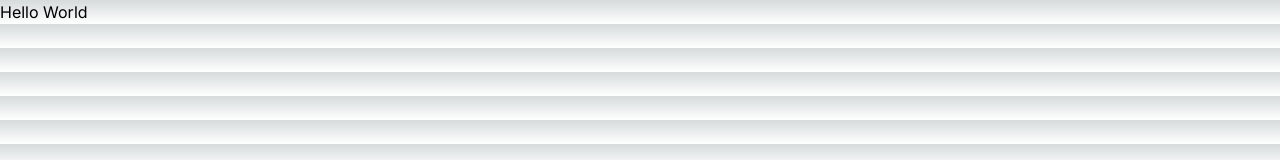
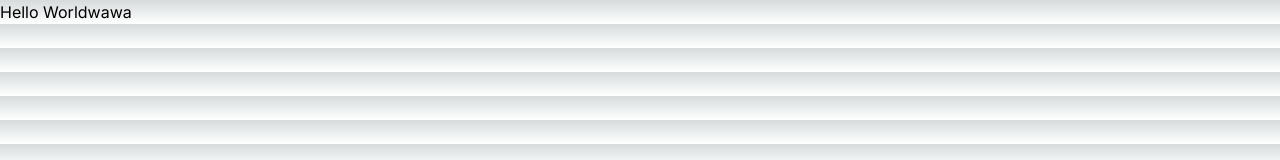
Before and after one commit to ZacharyTa/powerlifting-project, a Next.js app: page / in a window 1280 px wide. Shown: the top 160 px of the page. Built offline with nearby package versions, Linux system fonts and the light colour scheme.

Commit message:
need to change default branch

```diff
--- a/src/components/Test.jsx
+++ b/src/components/Test.jsx
@@ -1,5 +1,5 @@
 const Test = () => {
-  return <div>Hello World</div>;
+  return <div>Hello Worldwawa</div>;
 };
 
 export default Test;
```
